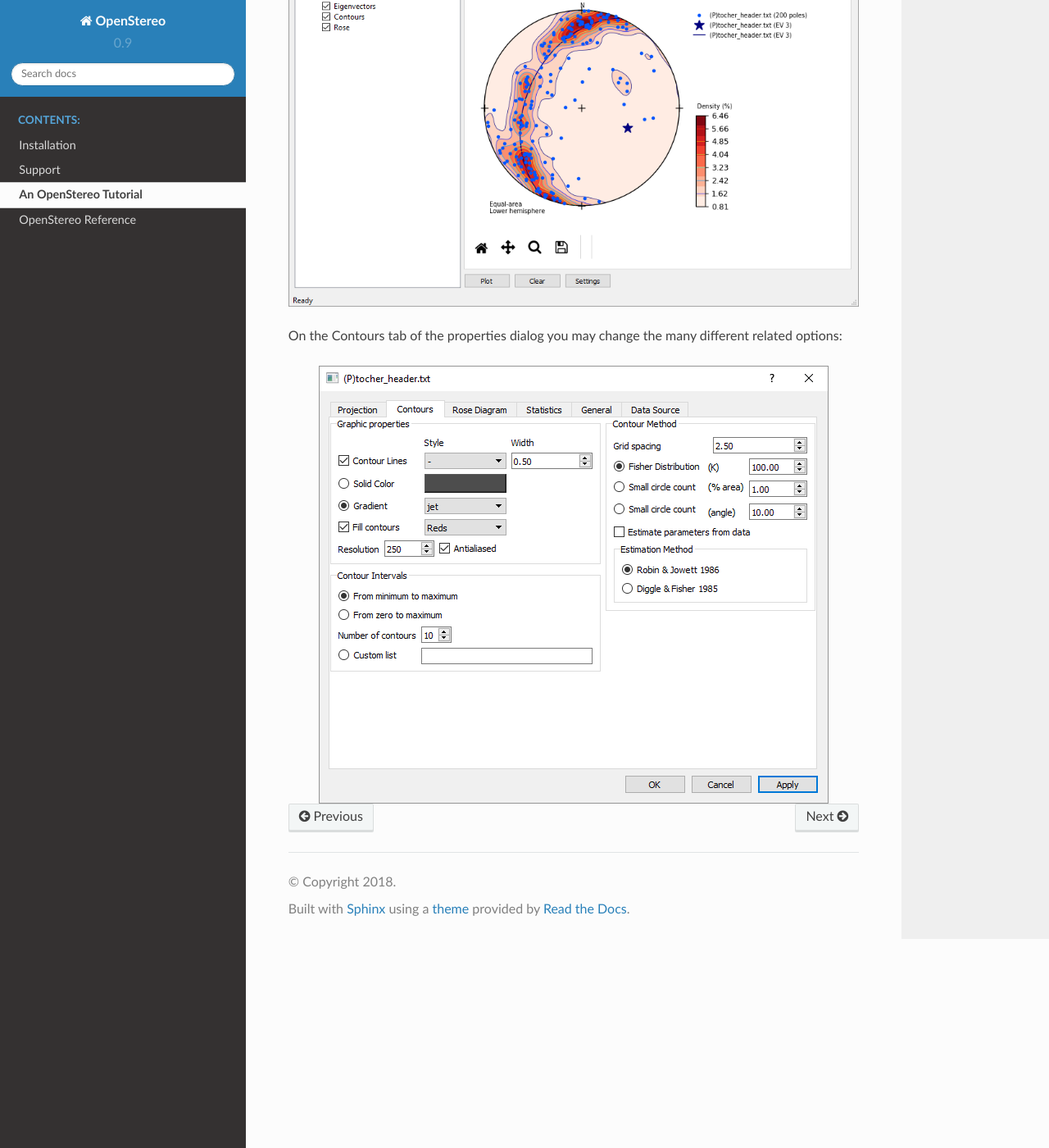
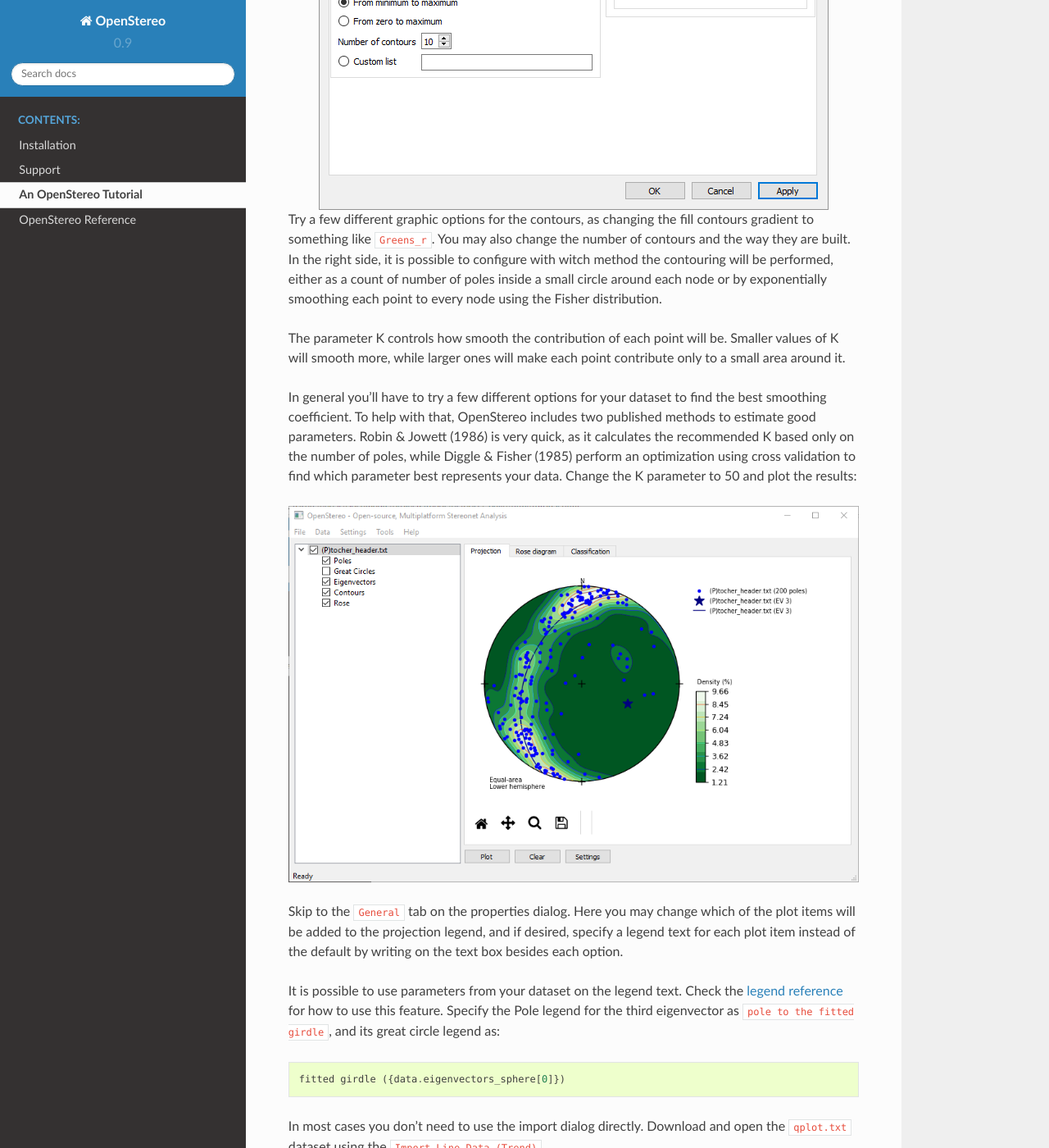
Before and after one commit to spamlab-iee/os, a Sphinx documentation site: the page built from docs/tutorial.rst, in a window 1280 px wide and 1400 px high, scrolled down 4723 px. Shown: the whole window at 82% size. Built offline with Sphinx 7.4.7 and the Read the Docs theme 2.0.0, drawn with Linux system fonts in a browser that asks for light colours; some of the changed text lies outside the part shown.

Commit message:
continuing tutorial, reordered import menu

```diff
--- a/docs/tutorial.rst
+++ b/docs/tutorial.rst
@@ -17,30 +17,18 @@
 
 .. image:: images/os_mainwindow.png
 
-From the File menu you can open or save projects and import files. The most
-generic file opener is the ``import...`` action:
+From the File menu you can open or save projects and import files. The quickest
+way to open a simple data file is using the specific import actions. for
+example, ``Import Plane Data (DD)``:
 
-.. image:: images/os_file.png
+.. image:: images/os_file_import_plane.png
 
 Download ``tocher_header.csv`` from the `example data`_ directory inside the
-repository and select it after opening the import menu. The following dialog
-will appear:
+repository and select it after clicking this option. After loading, either
+click ``Plot`` or press ``Ctrl+P`` on your keyboard to view the poles of this
+example:
 
 .. _example data: https://github.com/endarthur/os/tree/master/example_data
-
-.. image:: images/os_import.png
-    :align:   center
-
-If you try to open a CSV file, as is the case, OpenStereo will automatically
-try to detect the dialect used and if your dataset contains a header. In this
-example, the separator is comma and it contains a header, as detected. You may
-change any of these options if you think they are wrong.
-
-By default, it will interpret your file as planes, and try to guess from the
-header which columns represent dip direction and dip, or take the first and
-second columns, respectivelly. Press ``OK`` to load the data and either click
-``Plot`` or press ``Ctrl+P`` on your keyboard to view the poles of this
-example:
 
 .. image:: images/os_tocher_poles.png
 
@@ -82,6 +70,55 @@
 .. image:: images/os_tocher_props_contours.png
     :align:   center
 
+Try a few different graphic options for the contours, as changing the fill
+contours gradient to something like ``Greens_r``. You may also change the
+number of contours and the way they are built. In the right side, it is
+possible to configure with witch method the contouring will be performed,
+either as a count of number of poles inside a small circle around each node
+or by exponentially smoothing each point to every node using the Fisher
+distribution.
+
+The parameter K controls how smooth the contribution of each point will be.
+Smaller values of K will smooth more, while larger ones will make each point
+contribute only to a small area around it.
+
+In general you'll have to try a few different options for your dataset to find
+the best smoothing coefficient. To help with that, OpenStereo includes two
+published methods to estimate good parameters. Robin & Jowett (1986) is very
+quick, as it calculates the recommended K based only on the number of poles,
+while Diggle & Fisher (1985) perform an optimization using cross validation
+to find which parameter best represents your data. Change the K parameter to
+50 and plot the results:
+
+.. image:: images/os_tocher_contours_k50.png
+
+Skip to the ``General`` tab on the properties dialog. Here you may change which
+of the plot items will be added to the projection legend, and if desired,
+specify a legend text for each plot item instead of the default by writing
+on the text box besides each option.
+
+It is possible to use parameters from your dataset on the legend text. Check
+the :ref:`legend reference <legend>` for how to use this feature. Specify the
+Pole legend for the third eigenvector as ``pole to the fitted girdle``, and its
+great circle legend as::
+
+    fitted girdle ({data.eigenvectors_sphere[0]})
+
+In most cases you don't need to use the import dialog directly. Download and
+open the ``qplot.txt`` dataset using the ``Import Line Data (Trend)``.
+
 ..
-    In most cases you don't need to use the import dialog directly. Download and
-    open the ``qplot.txt`` dataset using the ``Import Line Data (Trend)``.
+    .. image:: images/os_import.png
+        :align:   center
+
+    If you try to open a CSV file, as is the case, OpenStereo will automatically
+    try to detect the dialect used, mainly the delimiter. Following that it will
+    check if your dataset contains a header. In this example, the separator is
+    comma and it contains a header, as detected. You may change any of these
+    options if you think they are wrong.
+
+    By default, it will interpret your file as planes, and try to guess from the
+    header which columns represent dip direction and dip, or take the first and
+    second columns, respectively. Press ``OK`` to load the data and either click
+    ``Plot`` or press ``Ctrl+P`` on your keyboard to view the poles of this
+    example:
```
Also changed, not shown: docs/reference.rst (+13 -0 lines), docs/images/os_file_import_plane.png (added), docs/images/os_tocher_contours_k50.png (added).
